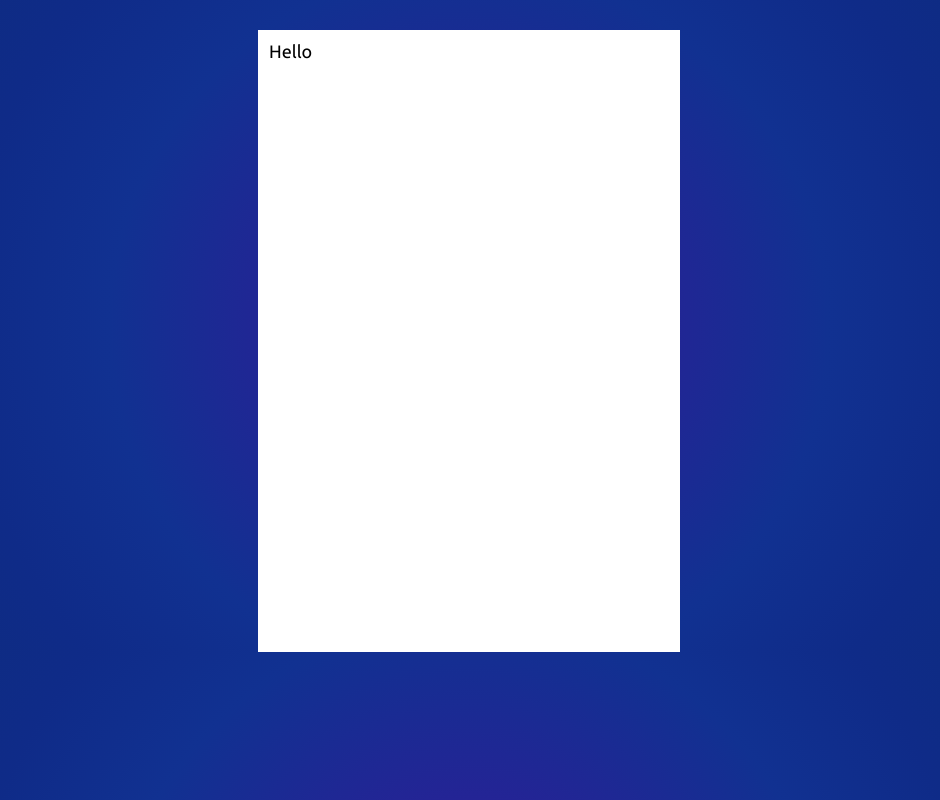
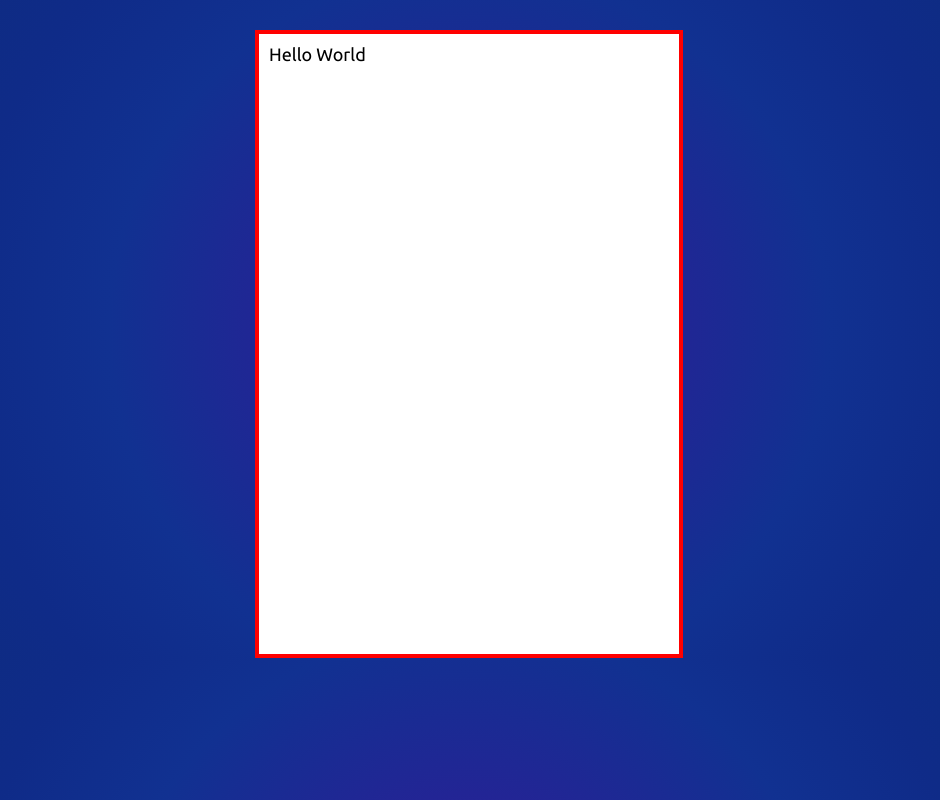
Before and after one commit to a-a-a-aa/pagefloatingcss, a plain HTML site: page index.html in a window 1280 px wide. Shown: the whole page, without its empty margins (171-1111 px from the left). Drawn offline with Linux system fonts and the light colour scheme.

Commit message:
updated red border

```diff
--- a/index.html
+++ b/index.html
@@ -9,8 +9,8 @@
 </head>
 <body>
     <div id="page">
-        <p>Hello</p>
+        <p>Hello World</p>
     </div>
-    <script src="script.js"></script>
+    <script src="script.js" type="text/javascript" module></script>
 </body>
 </html>
--- a/style.css
+++ b/style.css
@@ -16,8 +16,9 @@ p {
 }
 
 #page {
+    border: 4px solid red;
     background: white;
-    border: 1px solid white;
+    /* border: 1px solid white; */
     font-size: 18px;
     height: 600px;
     margin-top: 30px;
```
